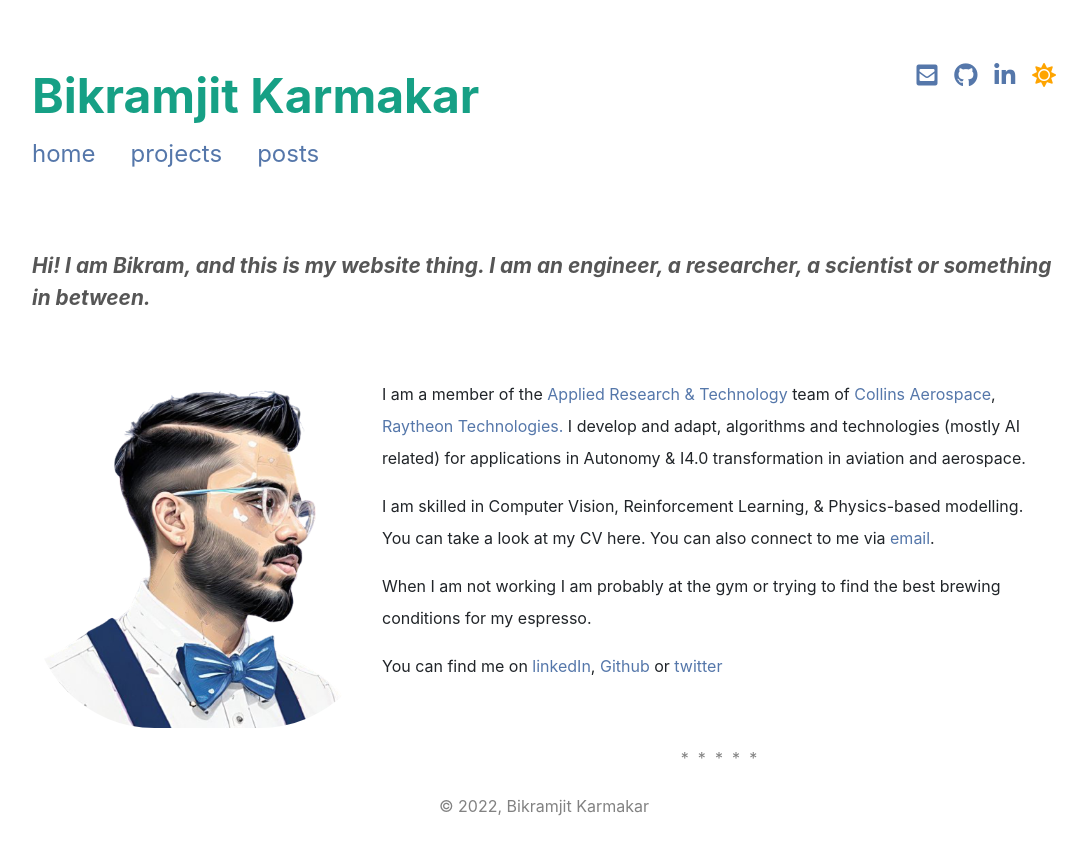
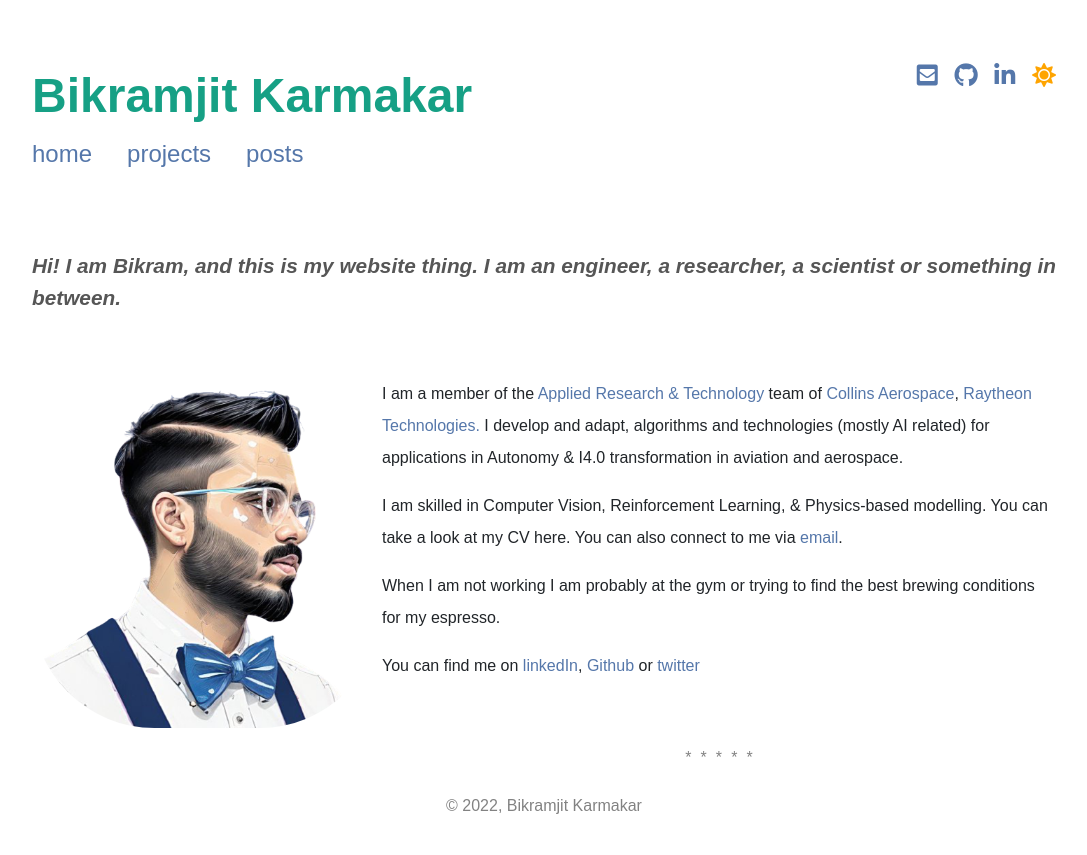
Before and after one commit to bikramjitkarmakar/bikramjitkarmakar.github.io, a Jekyll site: the page built from index.md, in a window 1280 px wide. Shown: the top 855 px of the page, without its empty margins (96-1183 px from the left). Built offline with Jekyll 4.4.1, drawn with Linux system fonts in a browser that asks for light colours; nearby versions of some CDN libraries; a style sheet for code colours, icons or effects is not loaded.

Commit message:
add font

```diff
--- a/assets/css/main.css
+++ b/assets/css/main.css
@@ -1,5 +1,7 @@
 @charset "UTF-8";
-
+body {
+  font-family: 'YourPreferredFont', Arial, sans-serif;
+}
 a {
   color: #57a;
   text-decoration: none;
```
